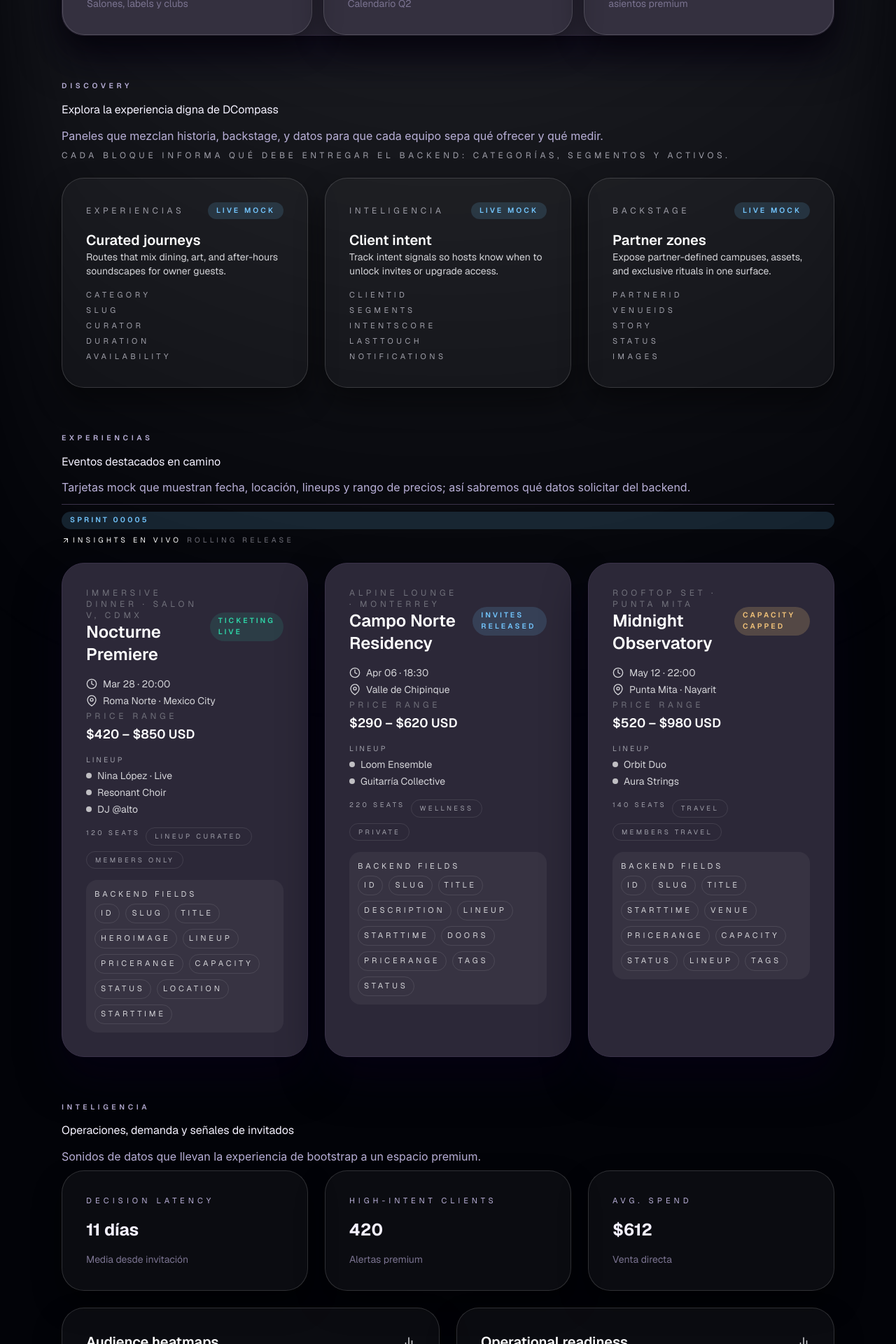
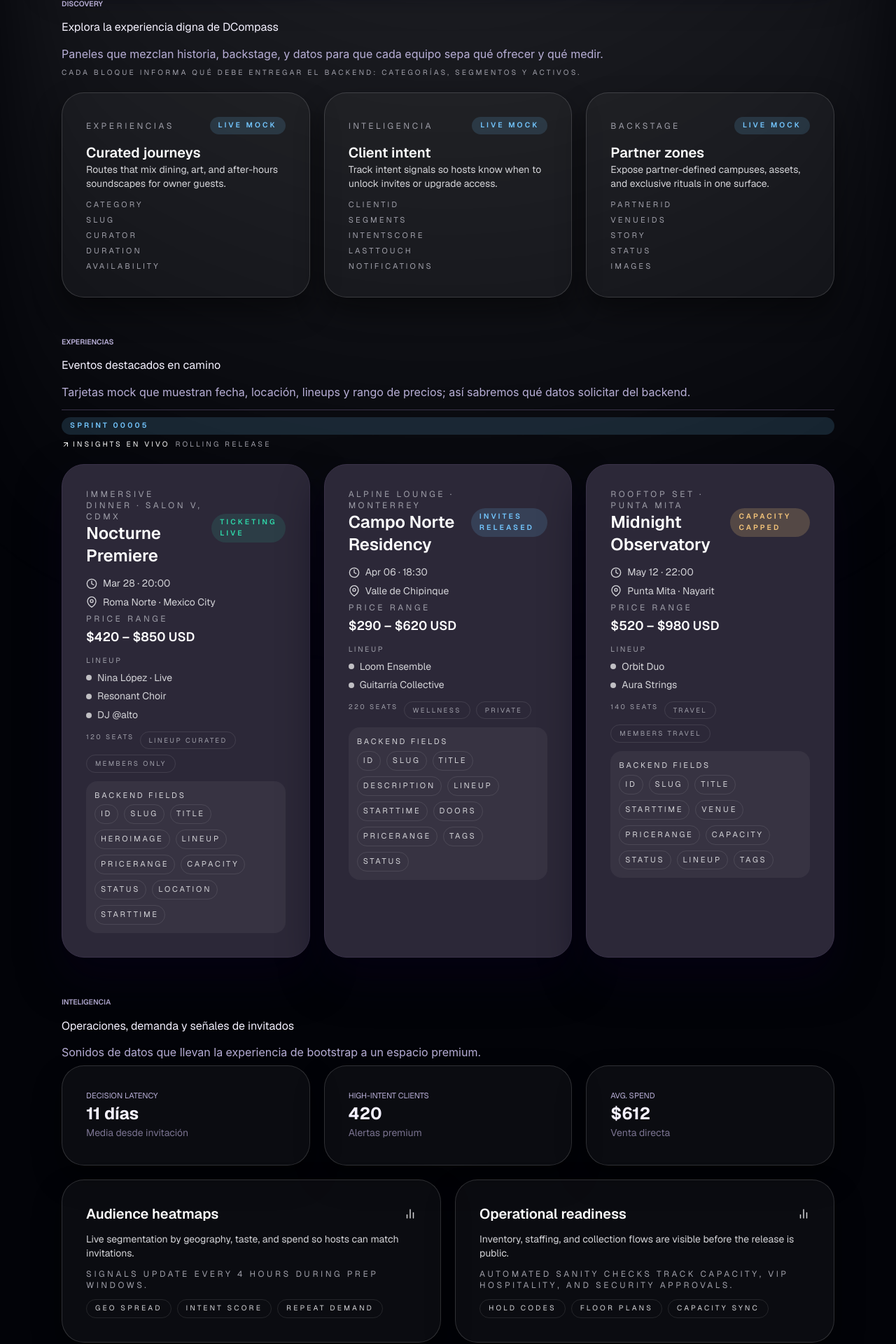
Before and after one commit to dev-status/dcompass-platform, a Next.js app in the folder apps/clients-web/: page / in a window 1280 px wide. Shown: the part 440-2360 px from the top of the page at 70% size. Built offline with nearby package versions, Linux system fonts and the light colour scheme.

Commit message:
feat: refine clients web rhythm and cta

```diff
--- a/apps/clients-web/src/app/page.tsx
+++ b/apps/clients-web/src/app/page.tsx
@@ -182,34 +182,34 @@ export default function Home() {
         <div className="absolute bottom-0 right-0 h-60 w-60 translate-x-1/3 translate-y-1/3 rounded-full bg-[radial-gradient(circle,_rgba(45,214,168,0.2),_transparent_70%)]" />
       </div>
       <div className="relative">
-        <header className="mx-auto flex max-w-6xl items-center justify-between gap-6 px-6 py-6">
+        <header className="sticky top-0 z-30 mx-auto flex max-w-6xl items-center justify-between gap-4 px-6 py-4 backdrop-blur-xl border-b border-white/10 bg-[#020308]/80 shadow-[0_20px_45px_rgba(0,0,0,0.65)] transition duration-200 md:gap-6">
           <div className="space-y-1">
             <p className="text-[0.65rem] uppercase tracking-[0.6em] text-zinc-500">DCompass</p>
             <p className="text-2xl font-semibold uppercase tracking-tight text-white">Clients Web</p>
           </div>
-          <nav className="hidden items-center gap-6 text-[0.65rem] uppercase tracking-[0.45em] text-zinc-400 md:flex">
+          <nav className="hidden items-center gap-5 text-[0.65rem] uppercase tracking-[0.32em] text-zinc-400 md:flex">
             {navLinks.map((link) => (
               <a key={link.label} href={link.href} className="transition hover:text-white">
                 {link.label}
               </a>
             ))}
           </nav>
-          <div className="flex items-center gap-3">
+          <div className="flex items-center gap-2 md:gap-3">
             <a
               href="#explore"
-              className="hidden rounded-full border border-white/30 px-4 py-2 text-[0.65rem] uppercase tracking-[0.45em] text-white transition hover:border-white/70 md:inline-flex"
+              className="hidden rounded-full border border-white/30 px-3 py-2 text-[0.65rem] uppercase tracking-[0.3em] text-white transition hover:border-white/70 md:inline-flex"
             >
               Explorar
             </a>
             <a
               href="#events"
-              className="rounded-full bg-gradient-to-r from-[#8a6bff] to-[#5fe3ff] px-4 py-2 text-[0.65rem] font-semibold uppercase tracking-[0.45em] text-black shadow-[0_10px_30px_rgba(58,180,255,0.4)]"
+              className="rounded-full bg-white/90 px-5 py-2 text-[0.65rem] font-semibold uppercase tracking-[0.3em] text-[#020308] shadow-[0_18px_45px_rgba(2,8,16,0.6)] ring-1 ring-white/60 transition duration-200 hover:bg-white"
             >
               Solicitar acceso
             </a>
           </div>
         </header>
-        <main className="mx-auto max-w-6xl space-y-16 px-6 pb-16 pt-4">
+        <main className="mx-auto max-w-6xl space-y-12 px-6 pb-16 pt-6 md:space-y-14">
           <HeroPanel
             highlight="Clients Hub"
             title="Un centro premium para descubrir, invitar y vivir DCompass"
@@ -234,29 +234,29 @@ export default function Home() {
             </div>
           </HeroPanel>
 
-          <section id="explore" className="space-y-6">
-            <div className="flex flex-col gap-2">
+          <section id="explore" className="space-y-5 scroll-mt-28 md:scroll-mt-36">
+            <div className="flex flex-col gap-1.5">
               <SectionHeader
                 eyebrow="Discovery"
                 title="Explora la experiencia digna de DCompass"
                 description="Paneles que mezclan historia, backstage, y datos para que cada equipo sepa qué ofrecer y qué medir."
               />
-              <p className="text-xs uppercase tracking-[0.4em] text-zinc-400">
+              <p className="text-[0.65rem] uppercase tracking-[0.3em] text-zinc-400">
                 Cada bloque informa qué debe entregar el backend: categorías, segmentos y activos.
               </p>
             </div>
-            <div className="grid gap-6 md:grid-cols-2 lg:grid-cols-3">
+            <div className="grid gap-5 md:grid-cols-2 lg:grid-cols-3">
               {discoveryPanels.map((panel) => (
-                <Card key={panel.title} variant="glass" className="space-y-4">
+                <Card key={panel.title} variant="glass" className="space-y-3">
                   <div className="flex items-center justify-between">
-                    <p className="text-xs uppercase tracking-[0.4em] text-zinc-400">{panel.tag}</p>
+                    <p className="text-xs uppercase tracking-[0.3em] text-zinc-400">{panel.tag}</p>
                     <StatusBadge label="Live mock" tone="info" />
                   </div>
                   <div>
                     <h3 className="text-xl font-semibold text-white">{panel.title}</h3>
                     <p className="text-sm text-zinc-300">{panel.summary}</p>
                   </div>
-                  <div className="space-y-1 text-[0.7rem] uppercase tracking-[0.4em] text-zinc-400">
+                  <div className="space-y-1 text-[0.7rem] uppercase tracking-[0.28em] text-zinc-400">
                     {panel.fields.map((field) => (
                       <p key={field}>{field}</p>
                     ))}
@@ -266,43 +266,43 @@ export default function Home() {
             </div>
           </section>
 
-          <section id="events" className="space-y-6">
-            <div className="flex flex-col gap-2">
+          <section id="events" className="space-y-5 scroll-mt-28 md:scroll-mt-36">
+            <div className="flex flex-col gap-1.5">
               <SectionHeader
                 eyebrow="Experiencias"
                 title="Eventos destacados en camino"
                 description="Tarjetas mock que muestran fecha, locación, lineups y rango de precios; así sabremos qué datos solicitar del backend."
                 meta={<StatusBadge label="Sprint 00005" tone="info" />}
               />
-              <div className="flex flex-wrap gap-2 text-[0.65rem] uppercase tracking-[0.4em] text-zinc-500">
+              <div className="flex flex-wrap gap-2 text-[0.65rem] uppercase tracking-[0.3em] text-zinc-400">
                 <span className="flex items-center gap-1 text-white">
                   <FiArrowUpRight className="text-xs" /> Insights en vivo
                 </span>
                 <span>Rolling release</span>
               </div>
             </div>
-            <div className="grid gap-6 lg:grid-cols-3">
+            <div className="grid gap-5 lg:grid-cols-3">
               {eventPreviews.map((event) => (
-                <Card key={event.title} className="space-y-4">
+                <Card key={event.title} className="space-y-3">
                   <div className="flex items-center justify-between gap-3">
                     <div>
-                      <p className="text-xs uppercase tracking-[0.4em] text-zinc-500">{event.subtitle}</p>
+                      <p className="text-xs uppercase tracking-[0.3em] text-zinc-400">{event.subtitle}</p>
                       <h3 className="text-2xl font-semibold text-white">{event.title}</h3>
                     </div>
                     <StatusBadge label={event.statusLabel} tone={event.statusTone} />
                   </div>
-                  <div className="space-y-1 text-sm text-zinc-300">
+                  <div className="space-y-1 text-sm text-zinc-300 leading-relaxed">
                     <p className="flex items-center gap-2">
                       <FiClock className="text-base" /> {event.dateLabel}
                     </p>
                     <p className="flex items-center gap-2">
                       <FiMapPin className="text-base" /> {event.location}
                     </p>
-                    <p className="text-xs uppercase tracking-[0.4em] text-zinc-500">Price range</p>
+                    <p className="text-xs uppercase tracking-[0.3em] text-zinc-400">Price range</p>
                     <p className="text-lg font-semibold text-white">{event.priceRange}</p>
                   </div>
-                  <div className="space-y-1 text-sm text-zinc-300">
-                    <p className="text-[0.65rem] uppercase tracking-[0.3em] text-zinc-400">Lineup</p>
+                  <div className="space-y-1 text-sm text-zinc-300 leading-relaxed">
+                    <p className="text-[0.65rem] uppercase tracking-[0.25em] text-zinc-400">Lineup</p>
                     <ul className="space-y-1">
                       {event.lineup.map((item) => (
                         <li key={item} className="flex items-center gap-2">
@@ -312,7 +312,7 @@ export default function Home() {
                       ))}
                     </ul>
                   </div>
-                  <div className="flex flex-wrap gap-2 text-[0.6rem] uppercase tracking-[0.35em] text-zinc-400">
+                  <div className="flex flex-wrap gap-2 text-[0.6rem] uppercase tracking-[0.25em] text-zinc-400">
                     <span>{event.capacity}</span>
                     {event.tags.map((tag) => (
                       <span key={tag} className="rounded-full border border-white/10 px-3 py-1">
@@ -320,7 +320,7 @@ export default function Home() {
                       </span>
                     ))}
                   </div>
-                  <div className="space-y-1 rounded-2xl bg-white/5 p-3 text-[0.7rem] uppercase tracking-[0.35em] text-zinc-300">
+                  <div className="space-y-1 rounded-2xl bg-white/5 p-3 text-[0.7rem] uppercase tracking-[0.25em] text-zinc-300">
                     <p>Backend fields</p>
                     <div className="flex flex-wrap gap-2">
                       {event.backendFields.map((field) => (
@@ -335,20 +335,20 @@ export default function Home() {
             </div>
           </section>
 
-          <section id="insights" className="space-y-6">
-            <div className="flex flex-col gap-2">
+          <section id="insights" className="space-y-5 scroll-mt-28 md:scroll-mt-36">
+            <div className="flex flex-col gap-1.5">
               <SectionHeader
                 eyebrow="Inteligencia"
                 title="Operaciones, demanda y señales de invitados"
                 description="Sonidos de datos que llevan la experiencia de bootstrap a un espacio premium."
               />
-              <div className="grid gap-6 md:grid-cols-3">
+              <div className="grid gap-5 md:grid-cols-3">
                 {intelligenceStats.map((stat) => (
                   <StatCard key={stat.label} label={stat.label} value={stat.value} helper={stat.helper} tone="neutral" />
                 ))}
               </div>
             </div>
-            <div className="grid gap-6 md:grid-cols-2">
+            <div className="grid gap-5 md:grid-cols-2">
               {intelligenceCards.map((card) => (
                 <Card key={card.title} variant="glass" className="space-y-3">
                   <div className="flex items-center justify-between">
@@ -356,8 +356,8 @@ export default function Home() {
                     <FiBarChart2 className="text-lg text-zinc-300" />
                   </div>
                   <p className="text-sm text-zinc-300">{card.summary}</p>
-                  <p className="text-xs uppercase tracking-[0.4em] text-zinc-500">{card.detail}</p>
-                  <div className="flex flex-wrap gap-2 text-[0.65rem] uppercase tracking-[0.4em] text-zinc-300">
+                  <p className="text-xs uppercase tracking-[0.3em] text-zinc-400">{card.detail}</p>
+                  <div className="flex flex-wrap gap-2 text-[0.65rem] uppercase tracking-[0.3em] text-zinc-300">
                     {card.chips.map((chip) => (
                       <span key={chip} className="rounded-full border border-white/10 px-3 py-1">
                         {chip}
@@ -369,13 +369,13 @@ export default function Home() {
             </div>
           </section>
 
-          <section id="backend" className="space-y-6">
+          <section id="backend" className="space-y-5 scroll-mt-28 md:scroll-mt-36">
             <SectionHeader
               eyebrow="Backstage"
               title="Señales de datos que el backend debe entregar"
               description="Estos mocks dejan claro qué entidades y campos deberemos modelar cuando avancemos a auth y datos reales."
             />
-            <div className="grid gap-6 md:grid-cols-3">
+            <div className="grid gap-5 md:grid-cols-3">
               {dataSignals.map((signal) => (
                 <Card key={signal.name} variant="glass" className="space-y-3">
                   <div className="flex items-center justify-between">
@@ -383,7 +383,7 @@ export default function Home() {
                     <FiCompass className="text-sm text-zinc-400" />
                   </div>
                   <p className="text-sm text-zinc-300">{signal.description}</p>
-                  <p className="text-[0.6rem] uppercase tracking-[0.35em] text-zinc-500">Campos clave</p>
+                  <p className="text-[0.6rem] uppercase tracking-[0.28em] text-zinc-500">Campos clave</p>
                   <div className="flex flex-wrap gap-2 text-[0.65rem] text-zinc-200">
                     {signal.include.map((field) => (
                       <span key={field} className="rounded-full bg-white/5 px-3 py-1 text-[0.65rem]">
@@ -398,19 +398,19 @@ export default function Home() {
           </section>
         </main>
         <footer className="border-t border-white/10 bg-[#03050a]/70">
-          <div className="mx-auto flex max-w-6xl flex-col gap-6 px-6 py-10 md:flex-row md:items-center md:justify-between">
+          <div className="mx-auto flex max-w-6xl flex-col gap-5 px-6 py-10 md:flex-row md:items-center md:justify-between">
             <div>
-              <p className="text-xs uppercase tracking-[0.4em] text-zinc-500">DCompass</p>
+              <p className="text-xs uppercase tracking-[0.32em] text-zinc-500">DCompass</p>
               <p className="text-lg font-semibold text-white">Clients Web</p>
             </div>
-            <div className="flex flex-wrap gap-4 text-[0.65rem] uppercase tracking-[0.4em] text-zinc-400">
+            <div className="flex flex-wrap gap-2 md:gap-4 text-[0.65rem] uppercase tracking-[0.32em] text-zinc-400">
               {navLinks.map((link) => (
                 <a key={link.label} href={link.href} className="transition hover:text-white">
                   {link.label}
                 </a>
               ))}
             </div>
-            <p className="text-[0.65rem] uppercase tracking-[0.4em] text-zinc-500">
+            <p className="text-[0.65rem] uppercase tracking-[0.32em] text-zinc-500">
               contact@dcompass.dev · Estatus premium
             </p>
           </div>
```
